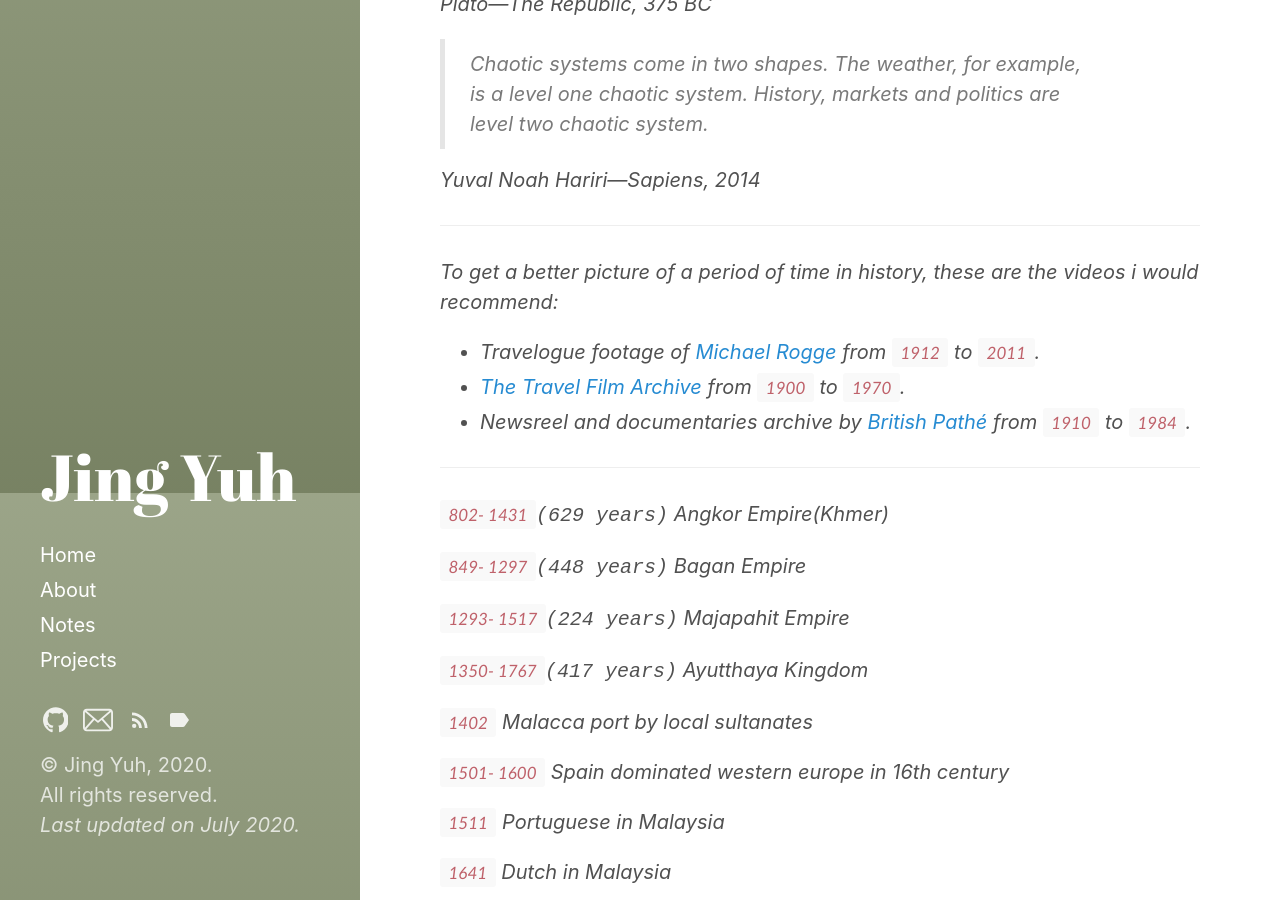
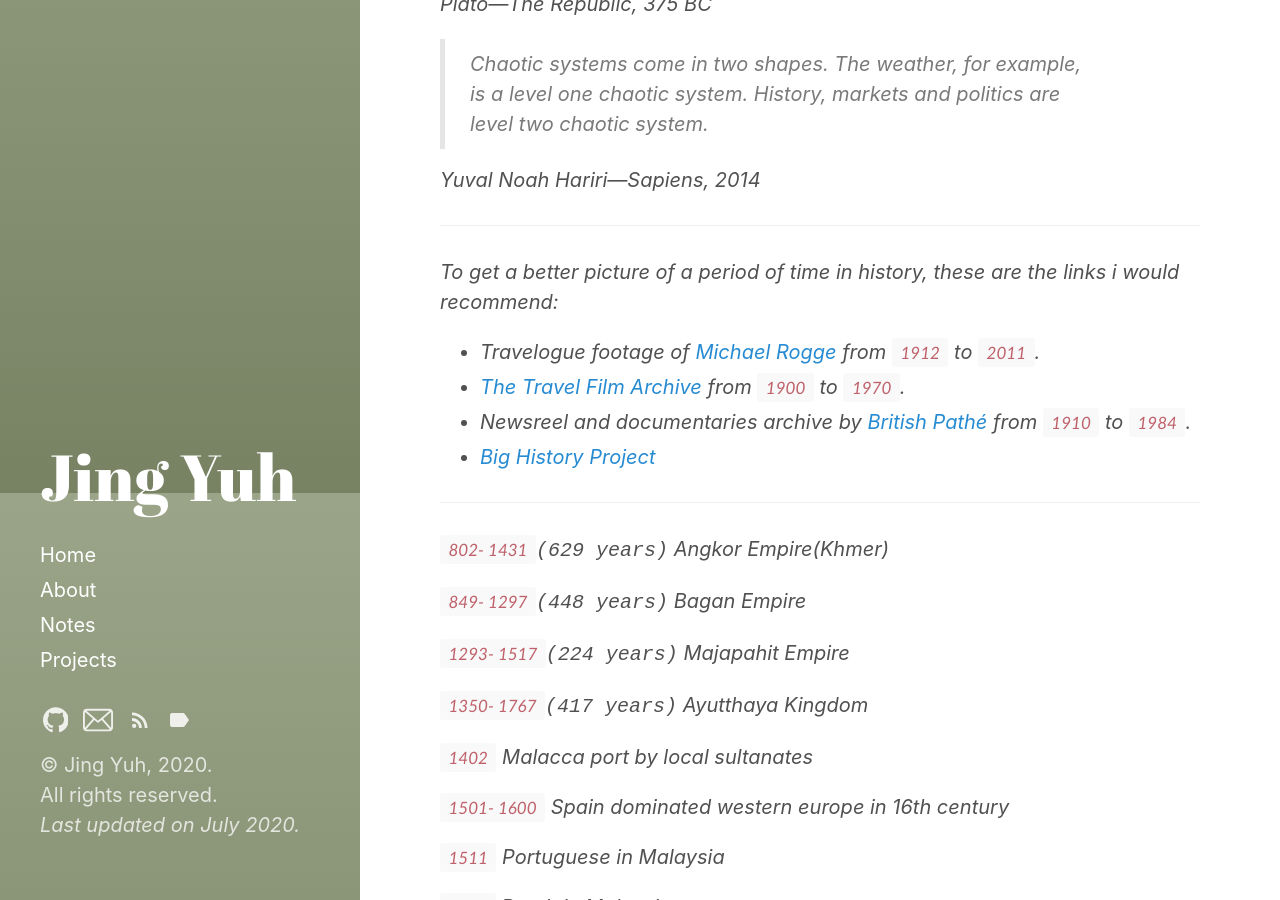
Before and after one commit to jyang123-bit/Website, a Jekyll site: the page built from _posts/2020-06-23-Notes-cross-reference-historical-events.md, in a window 1280 px wide and 900 px high, scrolled down 407 px. Built offline with Jekyll 4.4.1, drawn with Linux system fonts in a browser that asks for light colours.

Commit message:
Update 2020-06-23-Notes-cross-reference-historical-events.md

```diff
--- a/_posts/2020-06-23-Notes-cross-reference-historical-events.md
+++ b/_posts/2020-06-23-Notes-cross-reference-historical-events.md
@@ -28,10 +28,11 @@ last_modified_at:
 
 ---
 
-To get a better picture of a period of time in history, these are the videos i would recommend:
+To get a better picture of a period of time in history, these are the links i would recommend:
   - Travelogue footage of <a href="https://www.youtube.com/c/michaelijsbrand/about">Michael Rogge</a> from `1912` to `2011`.
   - [The Travel Film Archive](http://www.travelfilmarchive.com/home.php) from `1900` to `1970`.
   - Newsreel and documentaries archive by <a href="https://www.youtube.com/c/britishpathe/about">British Pathé</a> from `1910` to `1984`.
+  - [Big History Project](https://www.bighistoryproject.com/home)
 
 ---
 
```
